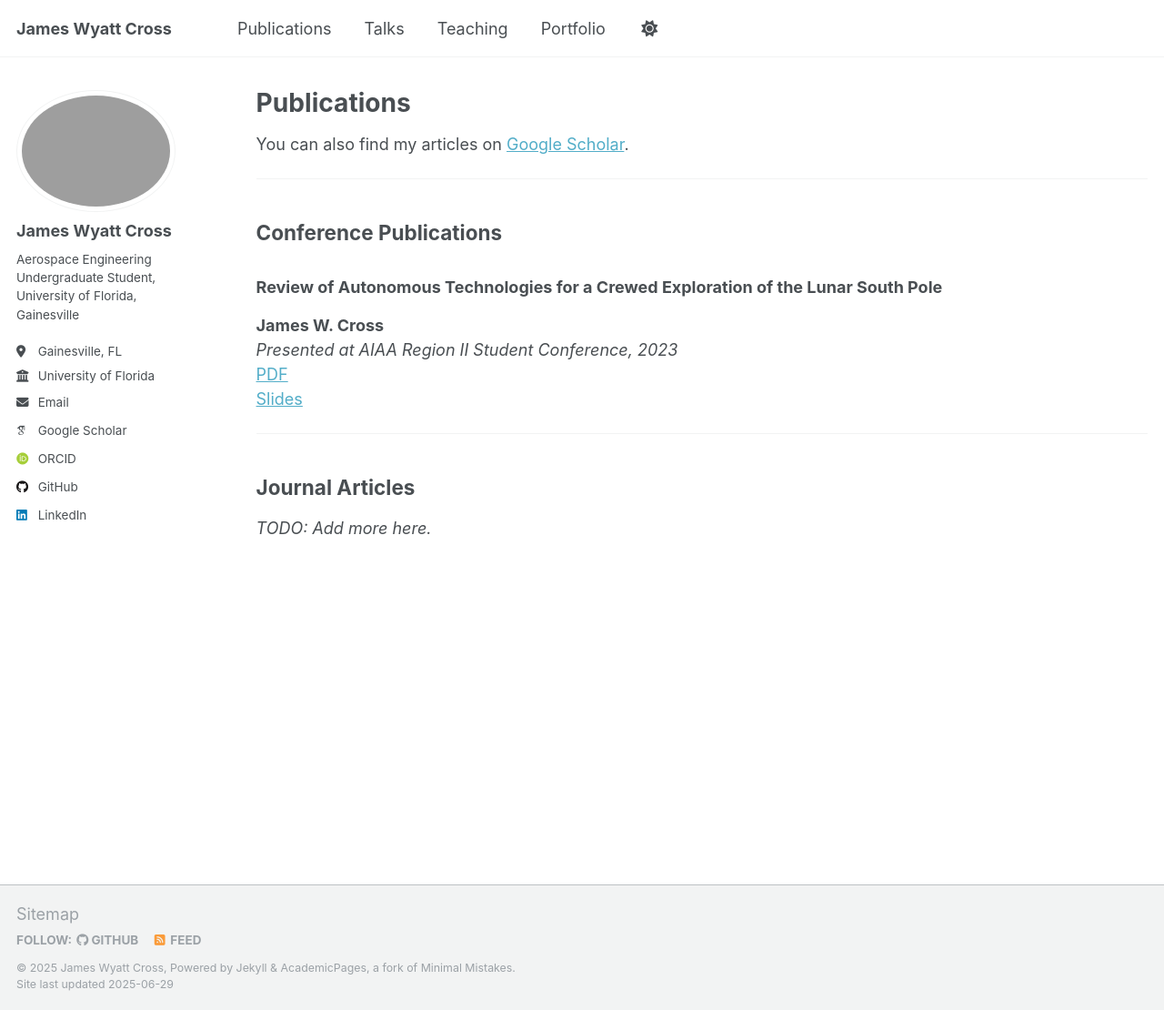
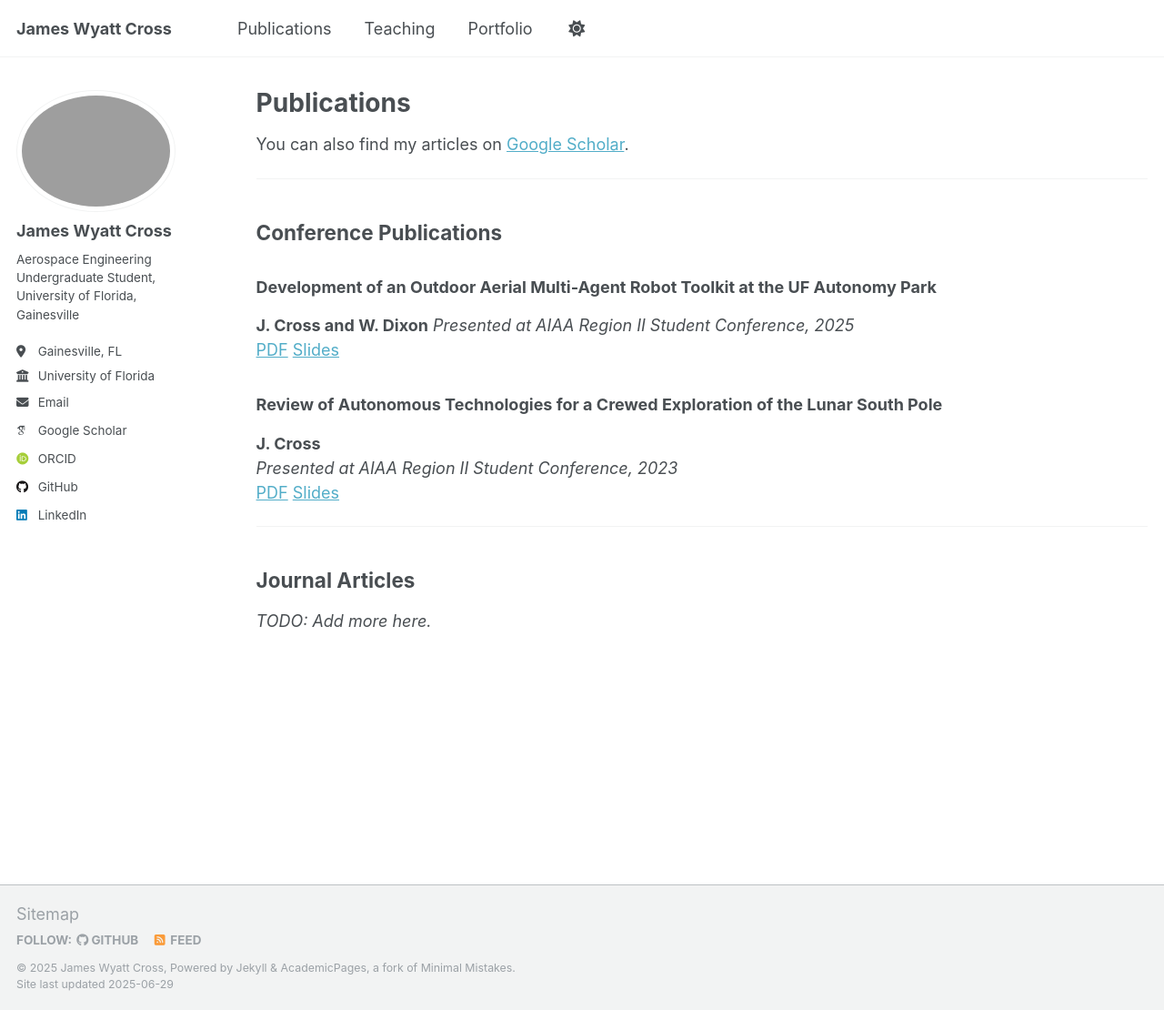
Before and after one commit to JWyattCross/pages, a Jekyll site: the page built from _pages/publications.md, in a window 1280 px wide and 1110 px high. Shown: the whole window at 91% size. Built offline with Jekyll 4.4.1, drawn with Linux system fonts in a browser that asks for light colours; some web fonts are replaced.

Commit message:
applied publication fixes

```diff
--- a/_config.yml
+++ b/_config.yml
@@ -220,7 +220,7 @@ collections:
     output: false
     permalink: /:collection/:path/
   portfolio:
-    output: true
+    output: false
     permalink: /:collection/:path/
   talks:
     output: false
--- a/_data/navigation.yml
+++ b/_data/navigation.yml
@@ -11,8 +11,8 @@ main:
   - title: "Publications"
     url: /publications/
 
-  - title: "Talks"
-    url: /talks/
+  #- title: "Talks"
+  #  url: /talks/
 
   - title: "Teaching"
     url: /teaching/
--- a/_pages/publications.md
+++ b/_pages/publications.md
@@ -11,11 +11,16 @@ You can also find my articles on [Google Scholar]({{ site.author.googlescholar }
 
 ## Conference Publications
 
+### Development of an Outdoor Aerial Multi-Agent Robot Toolkit at the UF Autonomy Park
+**J. Cross and W. Dixon**
+*Presented at AIAA Region II Student Conference, 2025*
+[PDF](files/James_Cross_-_Development_of_an_Outdoor_Aerial_Multi-Agent_Robot_Toolkit_at_the_UF_Autonomy_Park.pdf) [Slides](files/Slides_-_James_Cross_-_Development_of_an_Outdoor_Aerial_Multi-Agent_Robot_Toolkit_at_the_UF_Autonomy_Park.pdf)
+
+
 ### Review of Autonomous Technologies for a Crewed Exploration of the Lunar South Pole
-**James W. Cross**
+**J. Cross**
 *Presented at AIAA Region II Student Conference, 2023*
-[PDF](files/James_Cross_-_Review_of_Autonomous_Technologies_for_a_Crewed_Exploration_of_the_Lunar_South_Pole.pdf)
-[Slides](files/Slides%20-%20James%20Cross%20-%20Review%20of%20Autonomous%20Technologies%20for%20a%20Crewed%20Exploration%20of%20the%20Lunar%20South%20Pole.pdf)
+[PDF](files/James_Cross_-_Review_of_Autonomous_Technologies_for_a_Crewed_Exploration_of_the_Lunar_South_Pole.pdf) [Slides](files/Slides_-_James_Cross_-_Review_of_Autonomous_Technologies_for_a_Crewed_Exploration_of_the_Lunar_South_Pole.pdf)
 
 ---
 
--- a/_sass/layout/_base.scss
+++ b/_sass/layout/_base.scss
@@ -363,14 +363,3 @@ b, i, strong, em, blockquote, p, q, span, figure, img, h1, h2, header, input, a,
       display: none;
     }
   }
-
-
-.archive__item-title a {
-  text-decoration: none;
-  color: inherit;
-
-  &:hover {
-    text-decoration: none;
-    color: inherit;
-  }
-}
```
Also changed, not shown: 14 other files.
